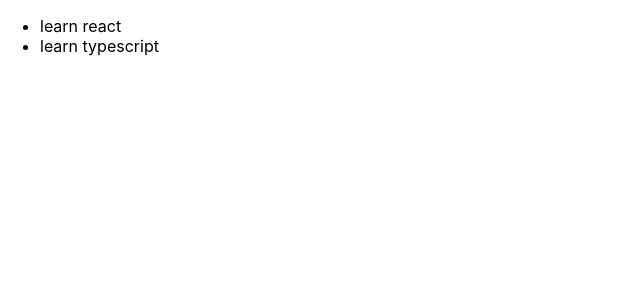
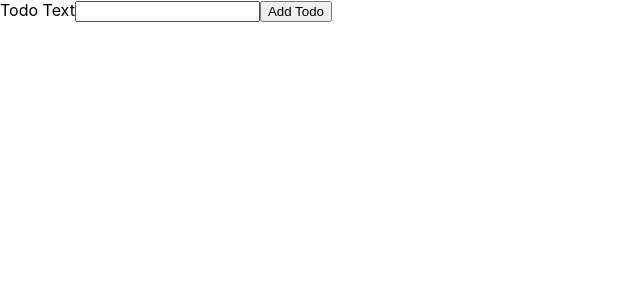
Before and after one commit to urke90/react-todo-typescript, a React (Create React App) app: page / in a window 1280 px wide. Shown: the top 300 px of the page, without its empty margins (0-640 px from the left). Built offline with nearby package versions, Linux system fonts and the light colour scheme.

Commit message:
added logic for adding todo

```diff
--- a/src/App.tsx
+++ b/src/App.tsx
@@ -1,11 +1,21 @@
+import { useState } from 'react';
+
 import Todos from './components/Todos';
 import Todo from './models/todo';
+import NewTodo from './components/NewTodo';
 
 function App() {
-    const todos = [new Todo('learn react'), new Todo('learn typescript')];
+    const [todos, setTodos] = useState<Todo[]>([]);
+
+    const addTodoHandler = (todoText: string) => {
+        const newTodo = new Todo(todoText);
+
+        setTodos((prevState) => prevState.concat(newTodo));
+    };
 
     return (
         <div>
+            <NewTodo onAddTodo={addTodoHandler} />
             <Todos items={todos} />
         </div>
     );
--- /dev/null
+++ b/src/components/NewTodo.tsx
@@ -0,0 +1,27 @@
+import { useRef } from 'react';
+
+const NewTodo: React.FC<{ onAddTodo: (text: string) => void }> = (props) => {
+    const todoTextInput = useRef<HTMLInputElement>(null);
+
+    const submitHandler = (ev: React.FormEvent) => {
+        ev.preventDefault();
+
+        const enteredText = todoTextInput.current!.value;
+
+        if (enteredText.trim().length === 0) {
+            return;
+        }
+
+        props.onAddTodo(enteredText);
+    };
+
+    return (
+        <form onSubmit={submitHandler}>
+            <label htmlFor="text">Todo Text</label>
+            <input type="text" id="text" ref={todoTextInput} />
+            <button>Add Todo</button>
+        </form>
+    );
+};
+
+export default NewTodo;
--- a/src/components/TodoItem.tsx
+++ b/src/components/TodoItem.tsx
@@ -1,7 +1,5 @@
-const TodoItem: React.FC<{ text: string }> = (props) => {
-    console.log(props);
-
-    return <li>{props.text}</li>;
+const TodoItem: React.FC<{ text: string }> = ({ text }) => {
+    return <li>{text}</li>;
 };
 
 export default TodoItem;
```
